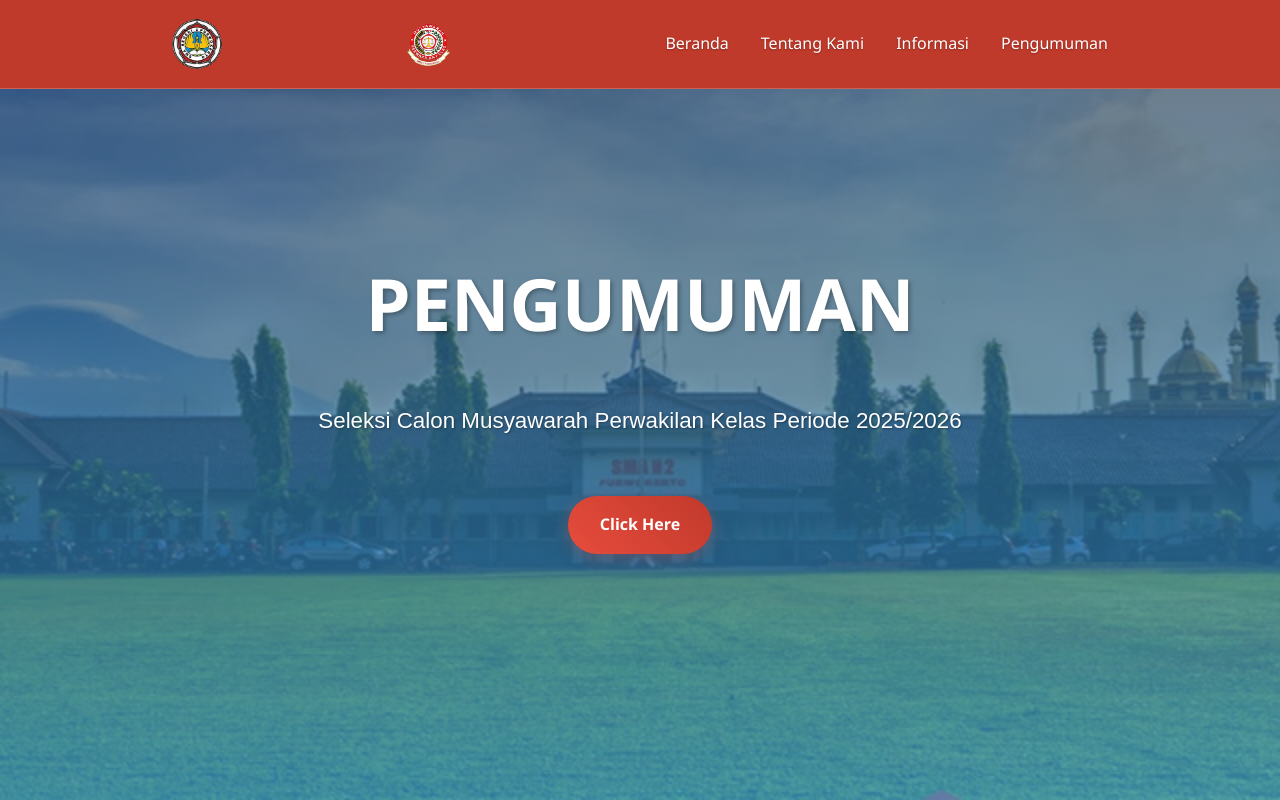
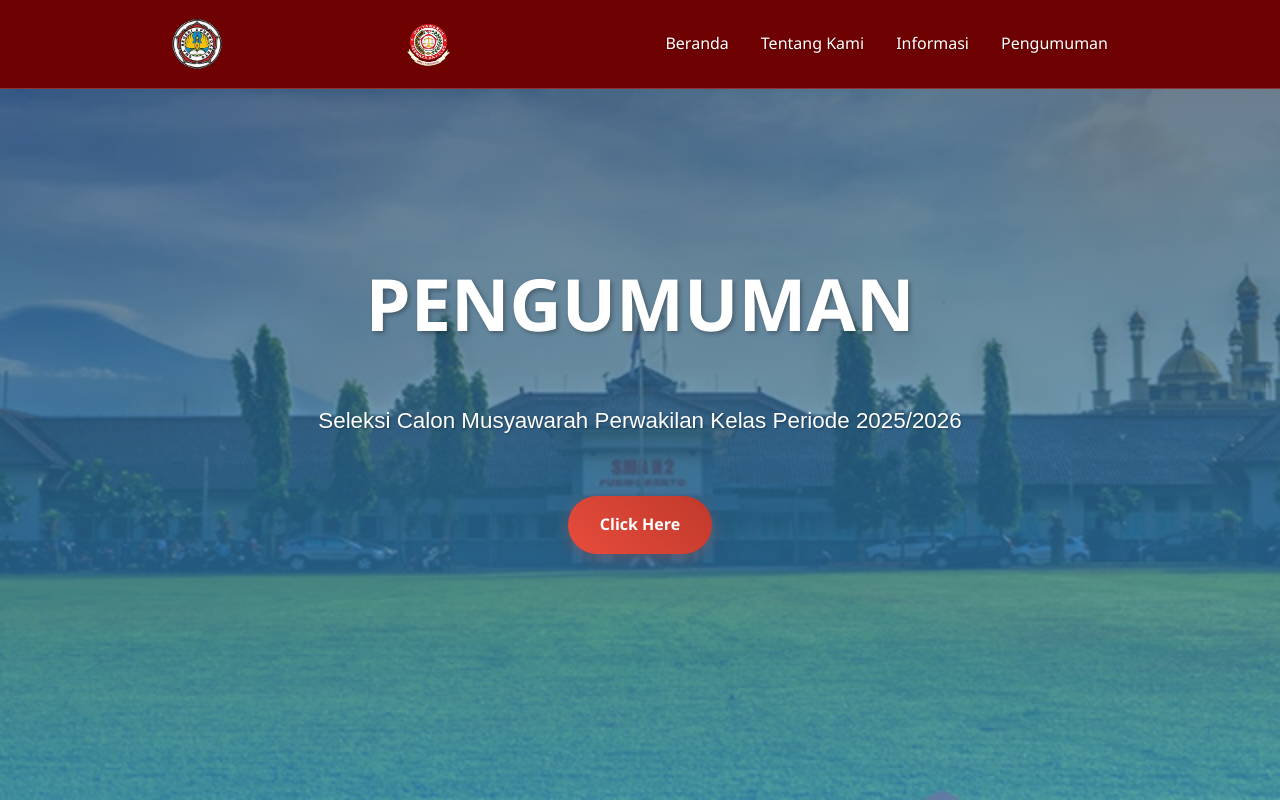
Before and after one commit to Syam192/MPK-Smada., a plain HTML site: page Beranda.html in a window 1280 px wide. Shown: the top 800 px of the page. Drawn offline with Linux system fonts and the light colour scheme.

Commit message:
Beranda.html

```diff
--- a/Beranda.html
+++ b/Beranda.html
@@ -21,7 +21,7 @@
 
         /* Header & Navigation */
         .header {
-            background: rgb(192, 58, 43);
+            background: rgb(110, 1, 1);
             backdrop-filter: blur(20px);
             position: fixed;
             width: 100%;
```
